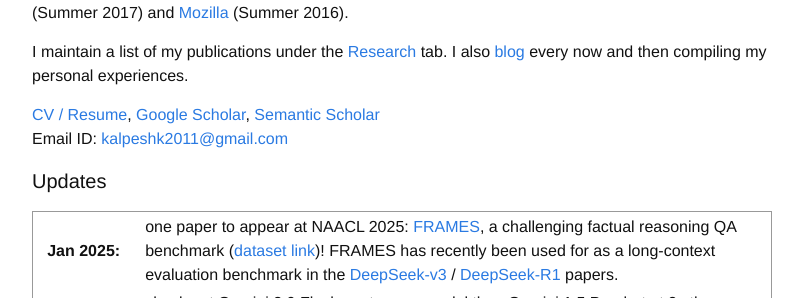
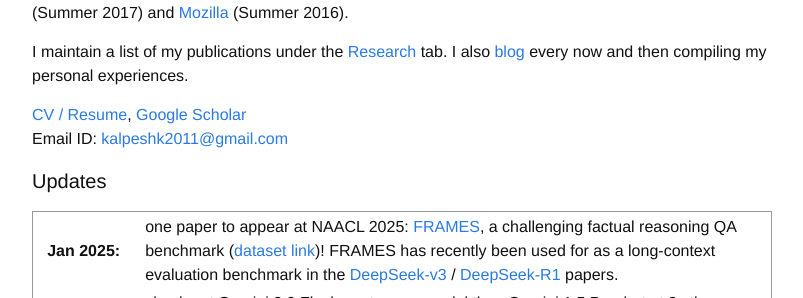
Before and after one commit to martiansideofthemoon/martiansideofthemoon.github.io, a Jekyll site: the page built from index.md, in a window 1280 px wide. Shown: the part 395-693 px from the top of the page, without its empty margins (238-1041 px from the left). Built offline with Jekyll 4.4.1, drawn with Linux system fonts in a browser that asks for light colours; comment, search, counter and statistics services are not loaded.

Commit message:
Update index.md

```diff
--- a/index.md
+++ b/index.md
@@ -11,7 +11,7 @@ I completed my PhD in 2023 in Computer Science at [UMass Amherst](http://cs.umas
 
 I maintain a list of my publications under the [Research]({{ site.url }}/research) tab. I also [blog]({{ site.url }}/archive) every now and then compiling my personal experiences.
 
-[CV / Resume]({{ site.url }}/assets/cv.pdf), [Google Scholar](https://scholar.google.com/citations?hl=en&user=9g2BsMUAAAAJ), [Semantic Scholar](https://www.semanticscholar.org/author/Kalpesh-Krishna/26161085)
+[CV / Resume]({{ site.url }}/assets/cv.pdf), [Google Scholar](https://scholar.google.com/citations?hl=en&user=9g2BsMUAAAAJ)
 Email ID: [kalpeshk2011@gmail.com](mailto:kalpeshk2011@gmail.com)
 
 #### Updates
```
